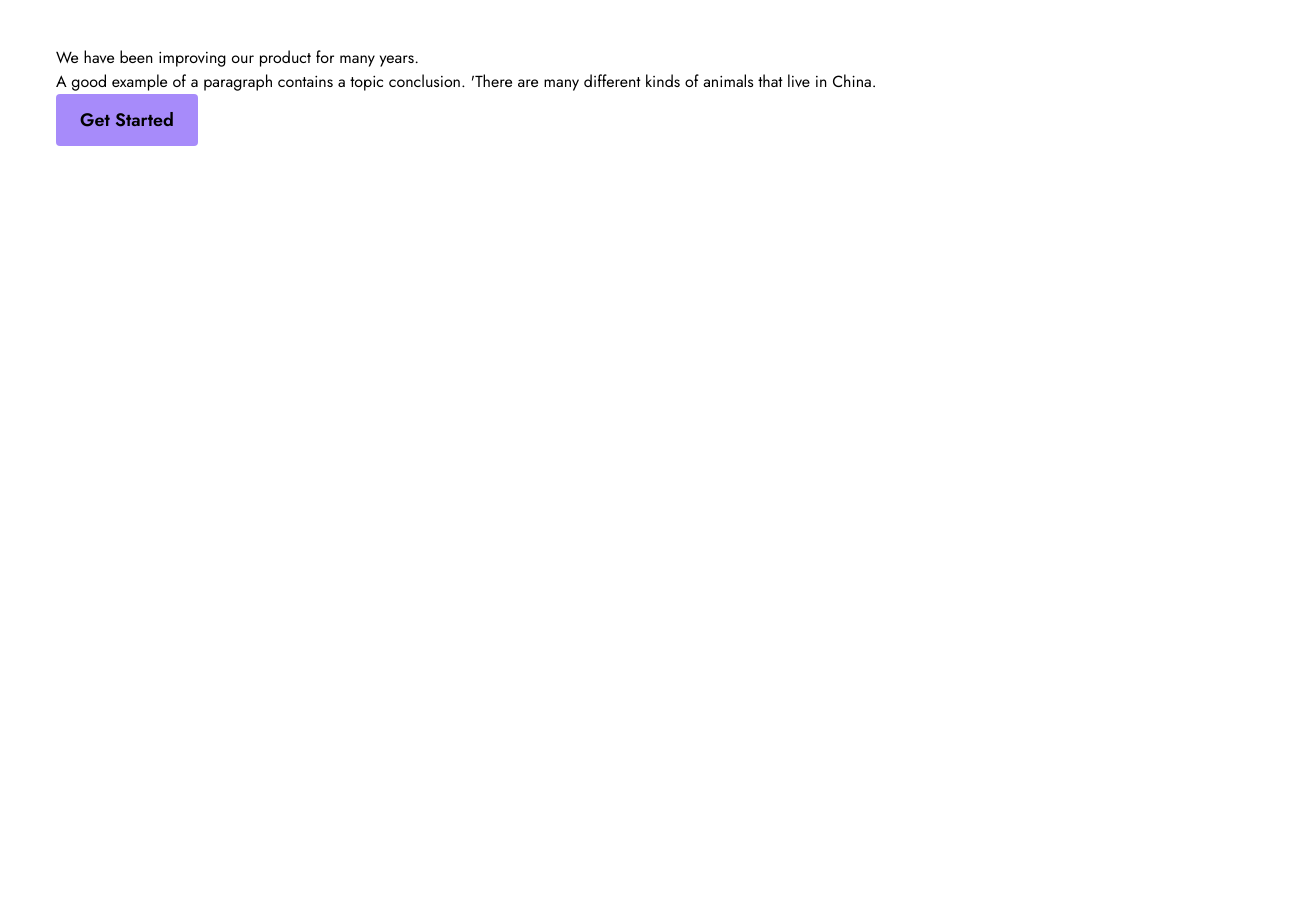
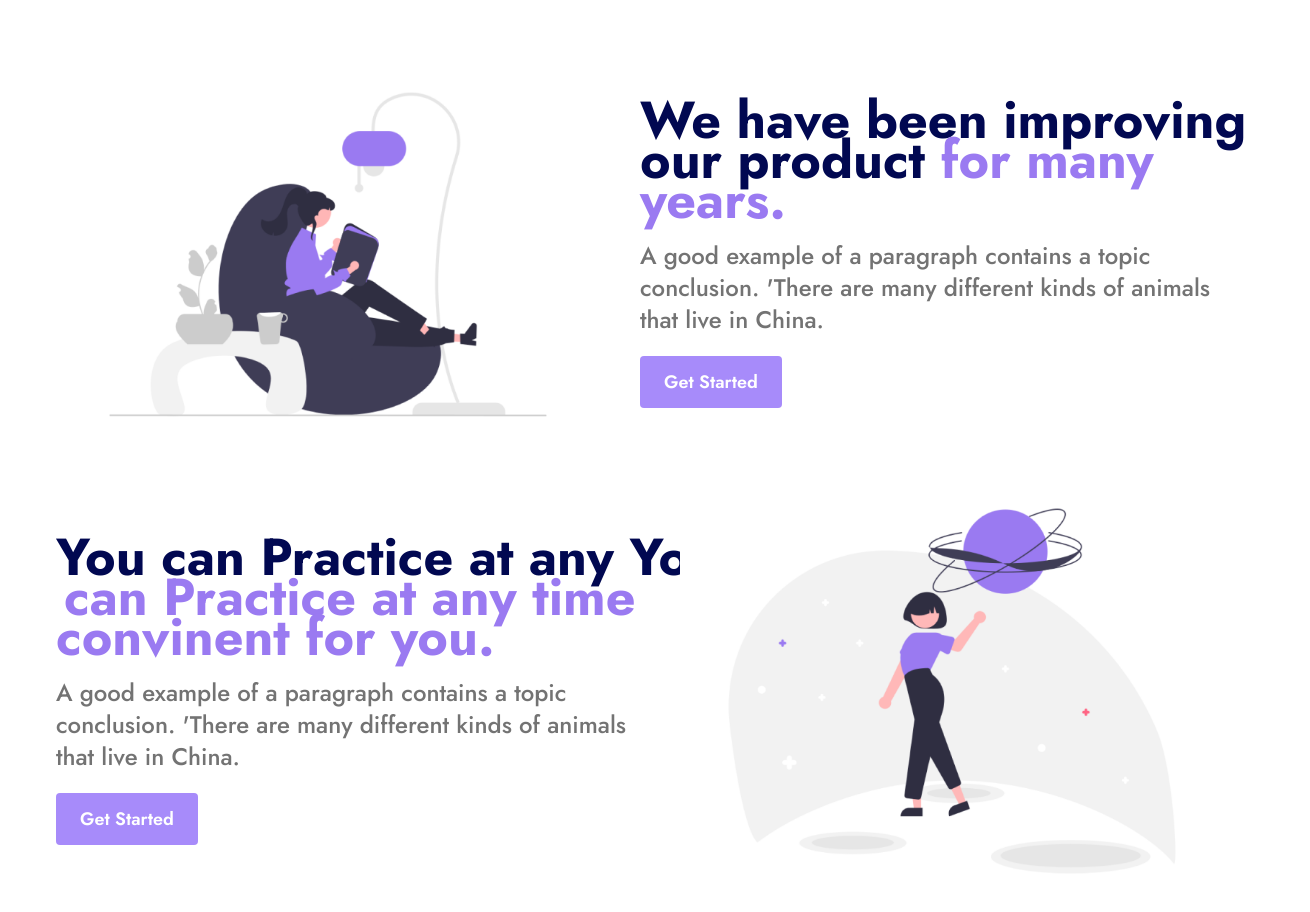
Before and after one commit to adritorafsan/Web-Agency, a React app: page / in a window 1280 px wide. Shown: the part 1100-2012 px from the top of the page, 1310 px wide, since content can reach past the window. Before the commit the page ends 1358 px from the top, so only its background shows below. Built offline with nearby package versions, Linux system fonts and the light colour scheme; the HTML template or start-up script is replaced by a standard one.

Commit message:
timeforpricing

```diff
--- a/src/App.css
+++ b/src/App.css
@@ -7,5 +7,5 @@ body{
     background:linear-gradient(172deg, #EE9AE5 0.53%, #5961F9 38.96%);
 }
 .normalButton{
-    @apply px-6 text-center font-semibold  text-lg py-3 bg-violet-400 rounded hover:bg-violet-600 transition-all duration-500 ease-in
+    @apply px-6 text-white text-center font-semibold  text-lg py-3 bg-violet-400 rounded hover:bg-violet-600 transition-all duration-500 ease-in
 }
--- a/src/components/About.jsx
+++ b/src/components/About.jsx
@@ -1,18 +1,29 @@
-
+import about1 from '../assets/about1.png'
+import about2 from '../assets/about2.png'
 
 const About = () => {
-  return (
-    <div className="md:px-14 p-4 max-w-screen-2xl mx-auto my-24">
-        <div>
-            <div>
-                <h2>We have been improving our product <span>for many years.</span> </h2>
-                <p>A good example of a paragraph contains a topic conclusion. 'There are many different kinds of animals that live in China.</p>
-                <button className="normalButton">Get Started</button>
+    return (
+        <div className="md:px-14 p-4 max-w-screen-2xl mx-auto my-24">
+            <div className='flex flex-col lg:flex-row-reverse justify-between items-start lg:items-center md:gap-10 gap-4'>
+                <div className='w-full md:w-2/4 space-y-5'>
+                    <h2 className=' md:w-[670px] w-[500px] text-maincolor leading-relaxed font-bold  md:text-4xl lg:text-[52px] text-2xl '>We have been improving our product <span className='text-[#9A7AF1]'>for many years.</span> </h2>
+                    <p className='text-neutral-500 text-2xl font-medium'>A good example of a paragraph contains a topic conclusion. 'There are many different kinds of animals that live in China.</p>
+                    <button className="normalButton ">Get Started</button>
+                </div>
+                <div className='w-full md:w-2/4 mx-auto'><img src={about1} alt="" /></div>
             </div>
-            <div></div>
+            <div className='flex flex-col-reverse lg:flex-row-reverse justify-between items-start lg:items-center md:gap-10 gap-4'>
+                <div className='w-full md:w-2/4 mx-auto'><img src={about2} alt="" /></div>
+                <div className='w-full md:w-2/4 space-y-5'>
+                    <h2 className=' md:w-[670px]  text-maincolor leading-relaxed font-bold  md:text-4xl lg:text-[52px] text-2xl w-[500px]'>You can Practice at any You <span className='ml-2  text-[#9A7AF1]'>can Practice at any
+                        time convinent for you.</span> </h2>
+                    <p className='text-neutral-500 text-2xl font-medium'>A good example of a paragraph contains a topic conclusion. 'There are many different kinds of animals that live in China.</p>
+                    <button className="normalButton ">Get Started</button>
+                </div>
+
+            </div>
         </div>
-    </div>
-  )
+    )
 }
 
 export default About
--- a/src/components/Navbar.jsx
+++ b/src/components/Navbar.jsx
@@ -27,7 +27,7 @@ const Navbar = () => {
                     <div className='flex space-x-12 items-center'>
                         <a className='text-2xl text-maincolor font-semibold flex items-center space-x-3 ' href="/"><img className='w-10 inline-block' src={logo} alt="" /><span>XYZ</span></a>
                         <ul className='md:flex space-x-12 hidden'>
-                            {navlinks.map(({ link, path }) => <a className='block hover:text-gray-300' key={link} href={path}>{link}</a>)}
+                            {navlinks.map(({ link, path }) => <a className='block  hover:text-gray-300' key={link} href={path}>{link}</a>)}
                         </ul>
                     </div>
                     <div className='space-x-4 hidden md:flex items-center'>
@@ -43,7 +43,7 @@ const Navbar = () => {
                 </div>
             </nav>
             <div className={`md:hidden space-y-4 px-4 pt-24 pb-5 bg-background ${ isMenuOpen ? "block fixed top-0 left-0 right-0" :"hidden"}`}>
-            {navlinks.map(({ link, path }) => <a className='block hover:text-gray-300' key={link} href={path}>{link}</a>)}
+            {navlinks.map(({ link, path }) => <a className='block text-white hover:text-gray-300' key={link} href={path}>{link}</a>)}
             </div>
 
             </>
```
